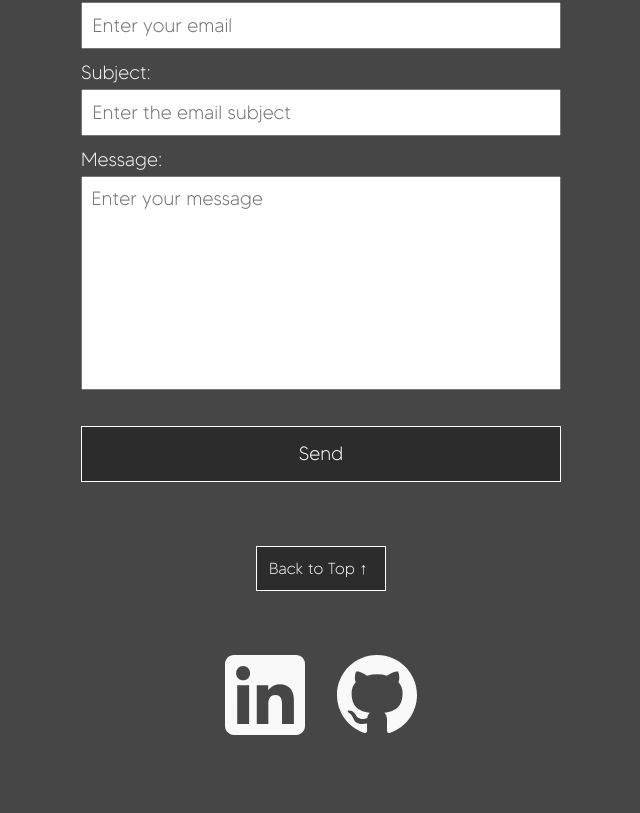
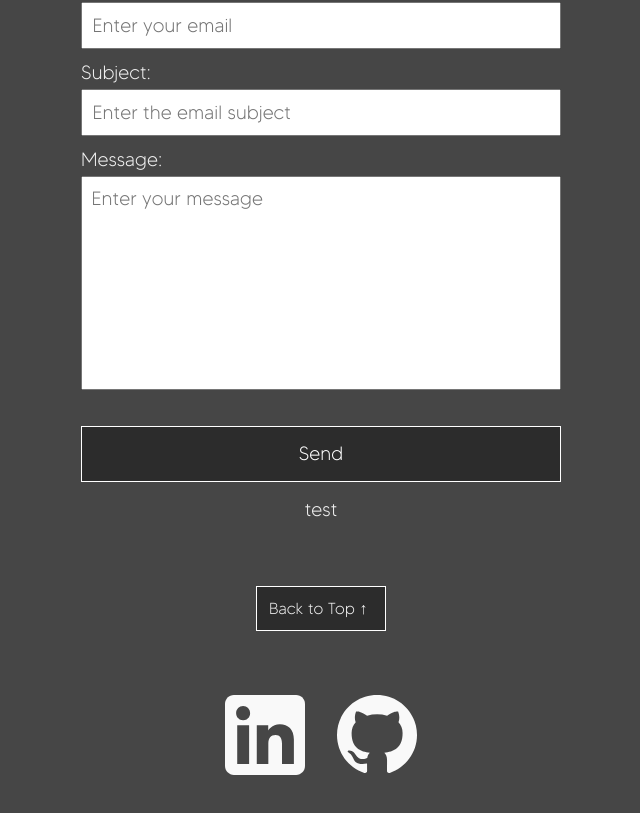
Before and after one commit to marcopoloye/portfolio-site, a React (Create React App) app: page / in a window 1280 px wide. Shown: the part 2331-3144 px from the top of the page, without its empty margins (319-959 px from the left). Built offline with nearby package versions, Linux system fonts and the light colour scheme; the HTML template or start-up script is replaced by a standard one.

Commit message:
added success message for sending email

```diff
--- a/src/components/ContactSection/ContactSection.js
+++ b/src/components/ContactSection/ContactSection.js
@@ -7,6 +7,7 @@ function ContactSection() {
     const [emailError, setEmailError] = useState('');
     const [subjectError, setSubjectError] = useState('');
     const [messageError, setMessageError] = useState('');
+    const [emailSent, setEmailSent] = useState('test');
 
     // checks if form inputs are empty before sending email
     const sendEmail = (e) => {
@@ -40,6 +41,7 @@ function ContactSection() {
             emailjs.sendForm('service_cykm9kh', 'template_zf5bcjb', e.target, 'AQBI2BVMPmfvtufFP')
                 .then((result) => {
                     console.log(result.text);
+                    setEmailSent('Email was sent!');
                 }, (error) => {
                     console.log(error.text);
                 });
@@ -77,6 +79,7 @@ function ContactSection() {
                     <label className='contact-section__form-label-error' htmlFor='message'>{messageError}</label>
                 </form>
                 <button className='contact-section__form-button' type='submit' form='email-form'>Send</button>
+                <label className='contact-section__form-email-success'>{emailSent}</label>
             </div>
 
             <div className='contact-section__top-button' onClick={scrollToTop}>Back to Top ↑</div>
--- a/src/components/ContactSection/ContactSection.scss
+++ b/src/components/ContactSection/ContactSection.scss
@@ -87,6 +87,17 @@
                 color: red;
             }
         }
+        &-email-success {
+            margin-top: 1rem;
+            font-size: 1rem;
+
+            @include tablet {
+                font-size: 1.1rem;
+            }
+            @include desktop {
+                font-size: 1.2rem;
+            }
+        }
     }
     &__top-button {
         padding: .75rem;
```
